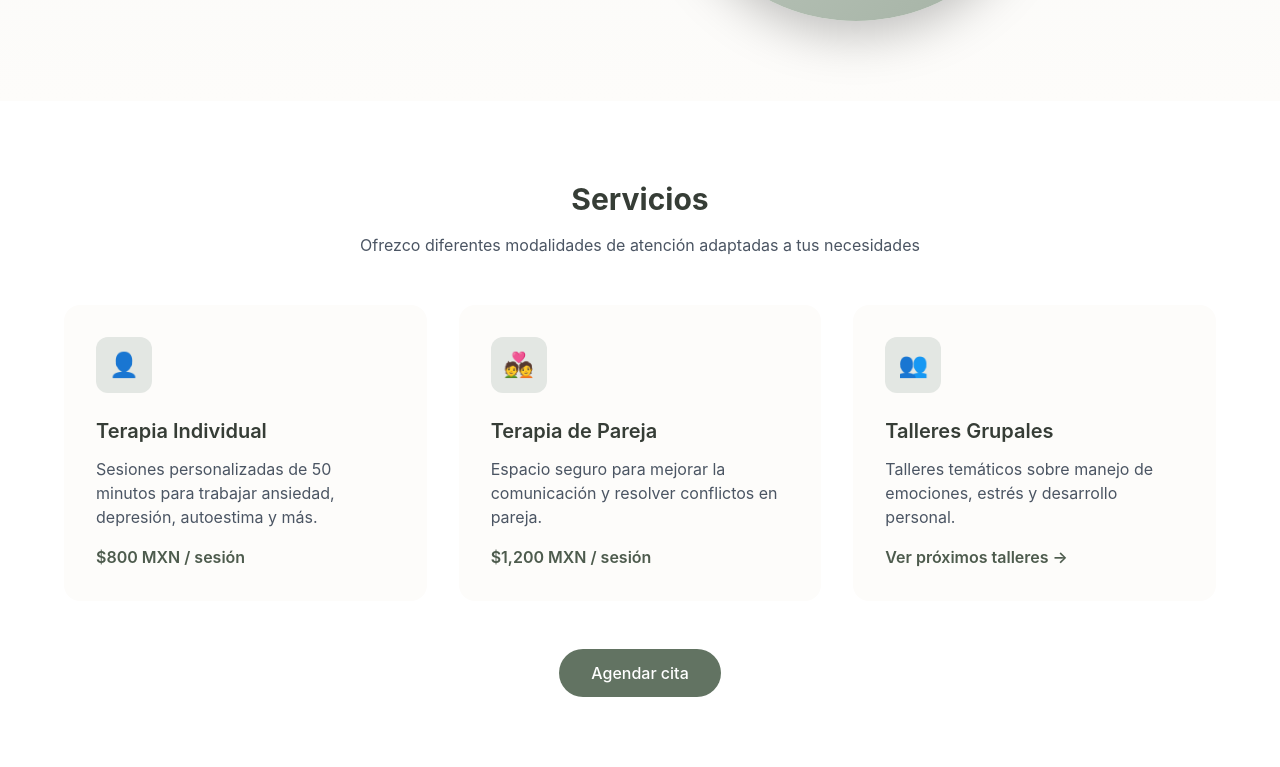
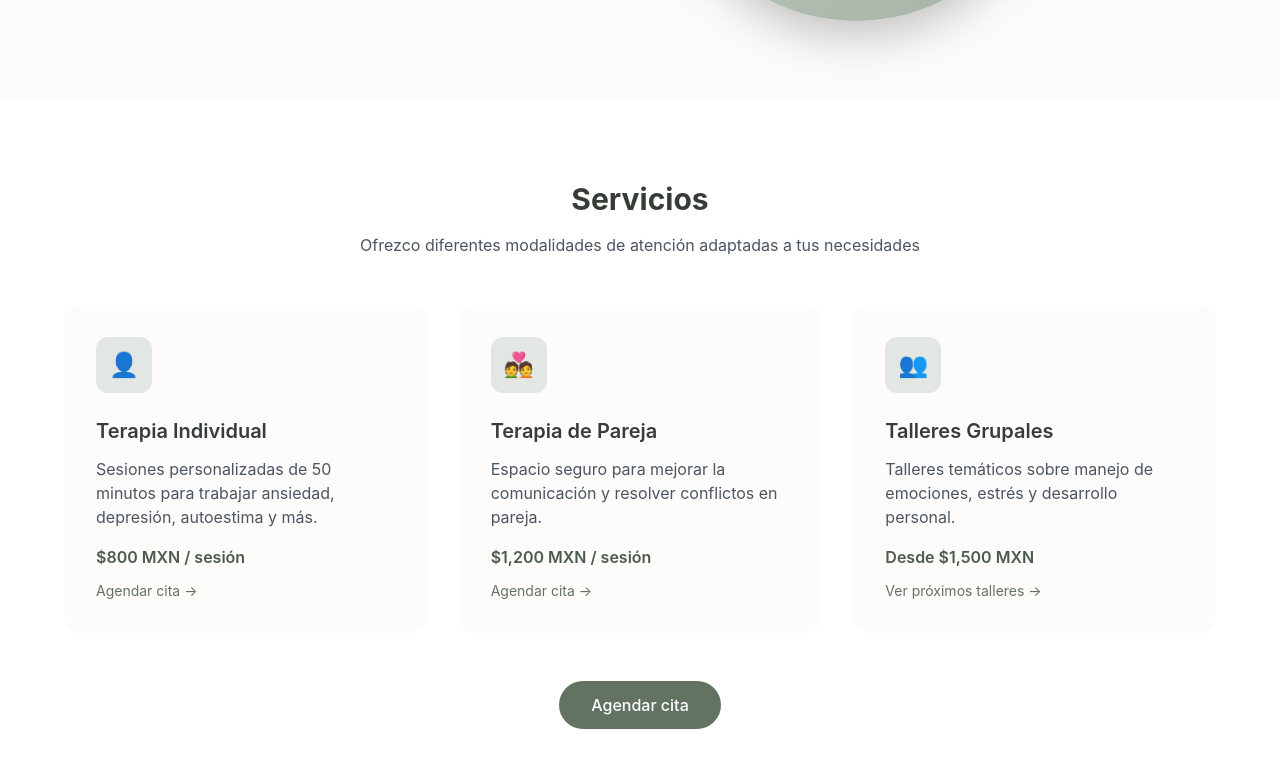
Before and after one commit to Pvrolomx/mpm-psi, a Next.js app: page / in a window 1280 px wide. Shown: the part 491-1258 px from the top of the page. Built offline with nearby package versions, Linux system fonts and the light colour scheme.

Commit message:
feat: tarjetas de servicios clickeables con hover

```diff
--- a/app/page.js
+++ b/app/page.js
@@ -118,32 +118,35 @@ export default function Home() {
           </p>
 
           <div className="grid md:grid-cols-3 gap-8">
-            <div className="bg-cream-50 rounded-2xl p-8 hover:shadow-xl transition">
-              <div className="w-14 h-14 bg-sage-100 rounded-xl flex items-center justify-center mb-6">
+            <Link href="/agendar" className="bg-cream-50 rounded-2xl p-8 hover:shadow-xl transition cursor-pointer block group">
+              <div className="w-14 h-14 bg-sage-100 rounded-xl flex items-center justify-center mb-6 group-hover:bg-sage-200 transition">
                 <span className="text-2xl">👤</span>
               </div>
               <h3 className="text-xl font-semibold text-sage-800 mb-3">Terapia Individual</h3>
               <p className="text-gray-600 mb-4">Sesiones personalizadas de 50 minutos para trabajar ansiedad, depresión, autoestima y más.</p>
               <p className="text-sage-600 font-semibold">$800 MXN / sesión</p>
-            </div>
+              <p className="text-sage-500 text-sm mt-3 group-hover:underline">Agendar cita →</p>
+            </Link>
 
-            <div className="bg-cream-50 rounded-2xl p-8 hover:shadow-xl transition">
-              <div className="w-14 h-14 bg-sage-100 rounded-xl flex items-center justify-center mb-6">
+            <Link href="/agendar" className="bg-cream-50 rounded-2xl p-8 hover:shadow-xl transition cursor-pointer block group">
+              <div className="w-14 h-14 bg-sage-100 rounded-xl flex items-center justify-center mb-6 group-hover:bg-sage-200 transition">
                 <span className="text-2xl">💑</span>
               </div>
               <h3 className="text-xl font-semibold text-sage-800 mb-3">Terapia de Pareja</h3>
               <p className="text-gray-600 mb-4">Espacio seguro para mejorar la comunicación y resolver conflictos en pareja.</p>
               <p className="text-sage-600 font-semibold">$1,200 MXN / sesión</p>
-            </div>
+              <p className="text-sage-500 text-sm mt-3 group-hover:underline">Agendar cita →</p>
+            </Link>
 
-            <div className="bg-cream-50 rounded-2xl p-8 hover:shadow-xl transition">
-              <div className="w-14 h-14 bg-sage-100 rounded-xl flex items-center justify-center mb-6">
+            <Link href="/tienda" className="bg-cream-50 rounded-2xl p-8 hover:shadow-xl transition cursor-pointer block group">
+              <div className="w-14 h-14 bg-sage-100 rounded-xl flex items-center justify-center mb-6 group-hover:bg-sage-200 transition">
                 <span className="text-2xl">👥</span>
               </div>
               <h3 className="text-xl font-semibold text-sage-800 mb-3">Talleres Grupales</h3>
               <p className="text-gray-600 mb-4">Talleres temáticos sobre manejo de emociones, estrés y desarrollo personal.</p>
-              <Link href="/tienda" className="text-sage-600 font-semibold hover:underline">Ver próximos talleres →</Link>
-            </div>
+              <p className="text-sage-600 font-semibold">Desde $1,500 MXN</p>
+              <p className="text-sage-500 text-sm mt-3 group-hover:underline">Ver próximos talleres →</p>
+            </Link>
           </div>
 
           <div className="text-center mt-12">
```
